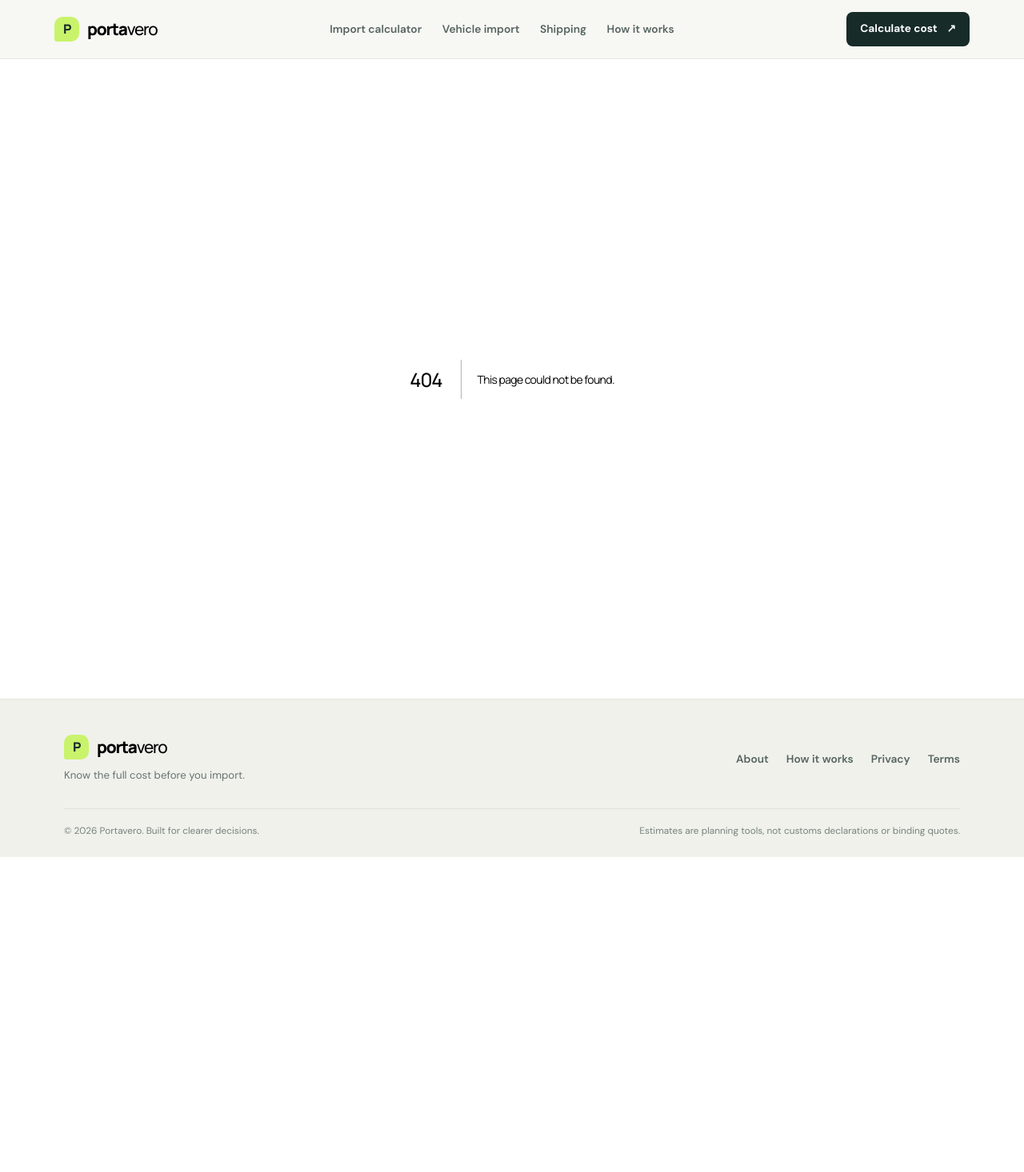
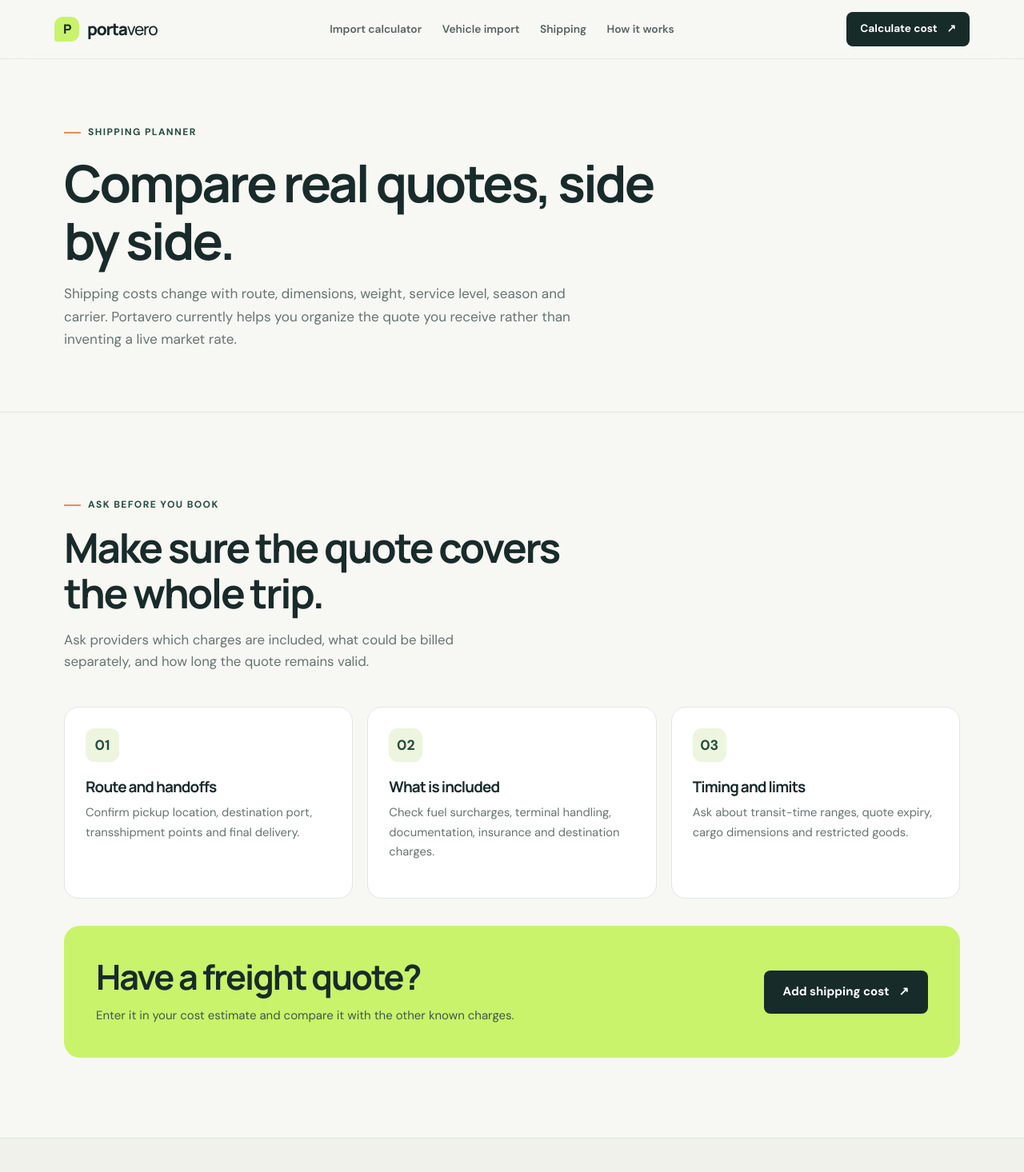
Before and after one commit to GIORGIO2032Q4E/portavero, a Next.js app: page /shipping in a window 1280 px wide. Before the commit this address had no page. Shown: the top 1466 px of the page at 80% size. Before the commit the page ends 1072 px from the top, so only its background shows below. Built offline with nearby package versions, Linux system fonts and the light colour scheme.

Commit message:
feat: add transparent shipping planner page

```diff
--- /dev/null
+++ b/src/app/shipping/page.tsx
@@ -0,0 +1,41 @@
+import Link from "next/link";
+
+export default function ShippingPage() {
+  return (
+    <>
+      <section className="page-hero">
+        <div className="container">
+          <span className="eyebrow">Shipping planner</span>
+          <h1>Compare real quotes, side by side.</h1>
+          <p>Shipping costs change with route, dimensions, weight, service level, season and carrier. Portavero currently helps you organize the quote you receive rather than inventing a live market rate.</p>
+        </div>
+      </section>
+      <section className="section">
+        <div className="container">
+          <div className="section-heading">
+            <span className="eyebrow">Ask before you book</span>
+            <h2>Make sure the quote covers the whole trip.</h2>
+            <p>Ask providers which charges are included, what could be billed separately, and how long the quote remains valid.</p>
+          </div>
+          <div className="card-grid">
+            {[
+              ["Route and handoffs", "Confirm pickup location, destination port, transshipment points and final delivery."],
+              ["What is included", "Check fuel surcharges, terminal handling, documentation, insurance and destination charges."],
+              ["Timing and limits", "Ask about transit-time ranges, quote expiry, cargo dimensions and restricted goods."]
+            ].map(([title, description], index) => (
+              <article className="feature-card" key={title}>
+                <span className="feature-icon">0{index + 1}</span>
+                <h3>{title}</h3>
+                <p>{description}</p>
+              </article>
+            ))}
+          </div>
+          <div style={{ marginTop: 34 }} className="callout">
+            <div><h2>Have a freight quote?</h2><p>Enter it in your cost estimate and compare it with the other known charges.</p></div>
+            <Link href="/calculator" className="button button-dark">Add shipping cost <span aria-hidden="true">↗</span></Link>
+          </div>
+        </div>
+      </section>
+    </>
+  );
+}
```
